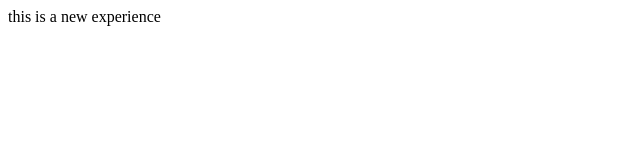
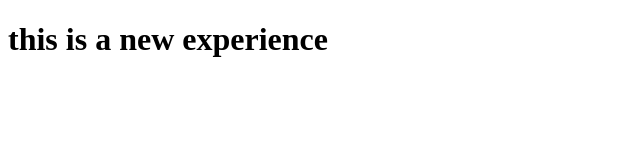
Before and after one commit to ILekawa9/testdemo, a plain HTML site: page index.html in a window 1280 px wide. Shown: the whole page, without its empty margins (0-640 px from the left). Drawn offline with Linux system fonts and the light colour scheme.

Commit message:
Adds a header to index.html

```diff
--- a/index.html
+++ b/index.html
@@ -7,6 +7,6 @@
         <title>Document</title>
     </head>
     <body>
-        this is a new experience
+<h1>this is a new experience</h1>
     </body>
 </html>
```
